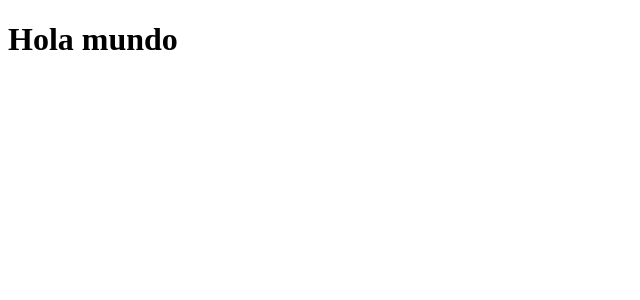
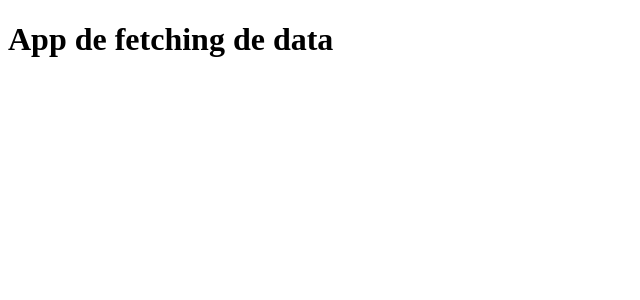
Before and after one commit to SantiagoCendales/data-fetching-example-react, a React (Vite) app: page / in a window 1280 px wide. Shown: the top 300 px of the page, without its empty margins (0-640 px from the left). Built offline with nearby package versions, Linux system fonts and the light colour scheme.

Commit message:
Add intial react app settings

```diff
--- /dev/null
+++ b/src/App.jsx
@@ -0,0 +1,8 @@
+
+export const App = () => {
+  return (
+    <>
+      <h1>App de fetching de data</h1>
+    </>
+  )
+}
```
Also changed, not shown: main.jsx (+5 -4 lines), 1 other file (tests, documents, lock files or other folders).
